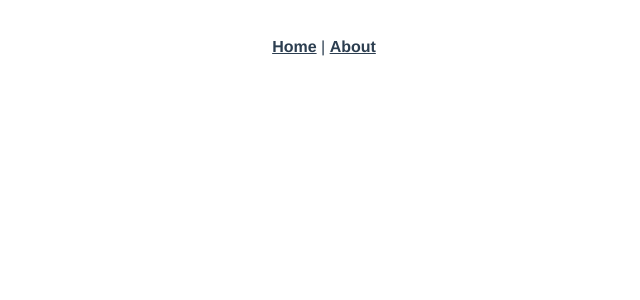
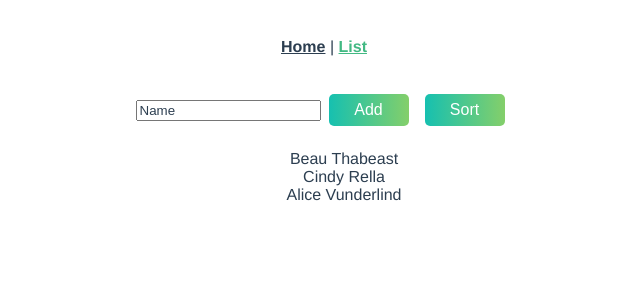
Before and after one commit to markoboras0712/Vue-Animations, a Vue app: page /list in a window 1280 px wide. Shown: the top 300 px of the page, without its empty margins (316-956 px from the left). Built offline with nearby package versions, Linux system fonts and the light colour scheme.

Commit message:
list-transitions

```diff
--- a/src/App.vue
+++ b/src/App.vue
@@ -2,9 +2,9 @@
   <div id="app">
     <div id="nav">
       <router-link to="/">Home</router-link> |
-      <router-link to="/about">About</router-link>
+      <router-link to="/list">List</router-link>
     </div>
-    <transition name="fade" mode="out-in">
+    <transition name="slide-fade" mode="out-in">
       <router-view />
     </transition>
   </div>
@@ -55,13 +55,40 @@
   background-color: #e0e0e0;
 }
 
+#nav {
+  padding: 30px;
+}
+
+#nav a {
+  font-weight: bold;
+  color: #2c3e50;
+}
+
+#nav a.router-link-exact-active {
+  color: #42b983;
+}
+
+p {
+  font-size: 0.8em;
+}
+
+::placeholder {
+  color: #2c3e50;
+}
+
+ul {
+  list-style-type: none;
+}
+
+/*** TRANSITIONS ***/
+/*** TRANSITIONS ***/
 .fade-enter {
   opacity: 0;
 }
 
 .fade-enter-active,
 .fade-leave-active {
-  transition: opacity 1s ease-out;
+  transition: opacity 0.5s ease-out;
 }
 
 .fade-leave-to {
@@ -82,4 +109,17 @@
   transform: translateX(-10px);
   opacity: 0;
 }
+
+.slide-up-enter {
+  transform: translateY(10px);
+  opacity: 0;
+}
+
+.slide-up-enter-active {
+  transition: all 0.2s ease;
+}
+
+.slide-up-move {
+  transition: transform 0.8s ease-in;
+}
 </style>
--- a/src/router.js
+++ b/src/router.js
@@ -21,6 +21,11 @@
       // which is lazy-loaded when the route is visited.
       component: () =>
         import(/* webpackChunkName: "about" */ "./views/About.vue")
-    }
+    },
+    {
+      path: '/list',
+      name: 'list',
+      component: () => import(/* webpackChunkName: "list" */ './views/List.vue')
+    },
   ]
 });
--- /dev/null
+++ b/src/views/List.vue
@@ -0,0 +1,33 @@
+<template>
+  <div>
+    <input type="text" v-model="newContact" placeholder="Name" />
+    <button @click="addContact">Add</button>
+    <button @click="sortContacts">Sort</button>
+
+    <transition-group name="slide-up" tag="ul" appear>
+      <li v-for="contact in contacts" :key="contact">
+        {{ contact }}
+      </li>
+    </transition-group>
+  </div>
+</template>
+
+<script>
+export default {
+  data() {
+    return {
+      newContact: '',
+      contacts: ['Beau Thabeast', 'Cindy Rella', 'Alice Vunderlind']
+    }
+  },
+  methods: {
+    addContact() {
+      this.contacts.push(this.newContact)
+      this.newContact = ''
+    },
+    sortContacts() {
+      this.contacts.sort()
+    }
+  }
+}
+</script>
```
Lines whose indentation alone changed are shown as unchanged.
